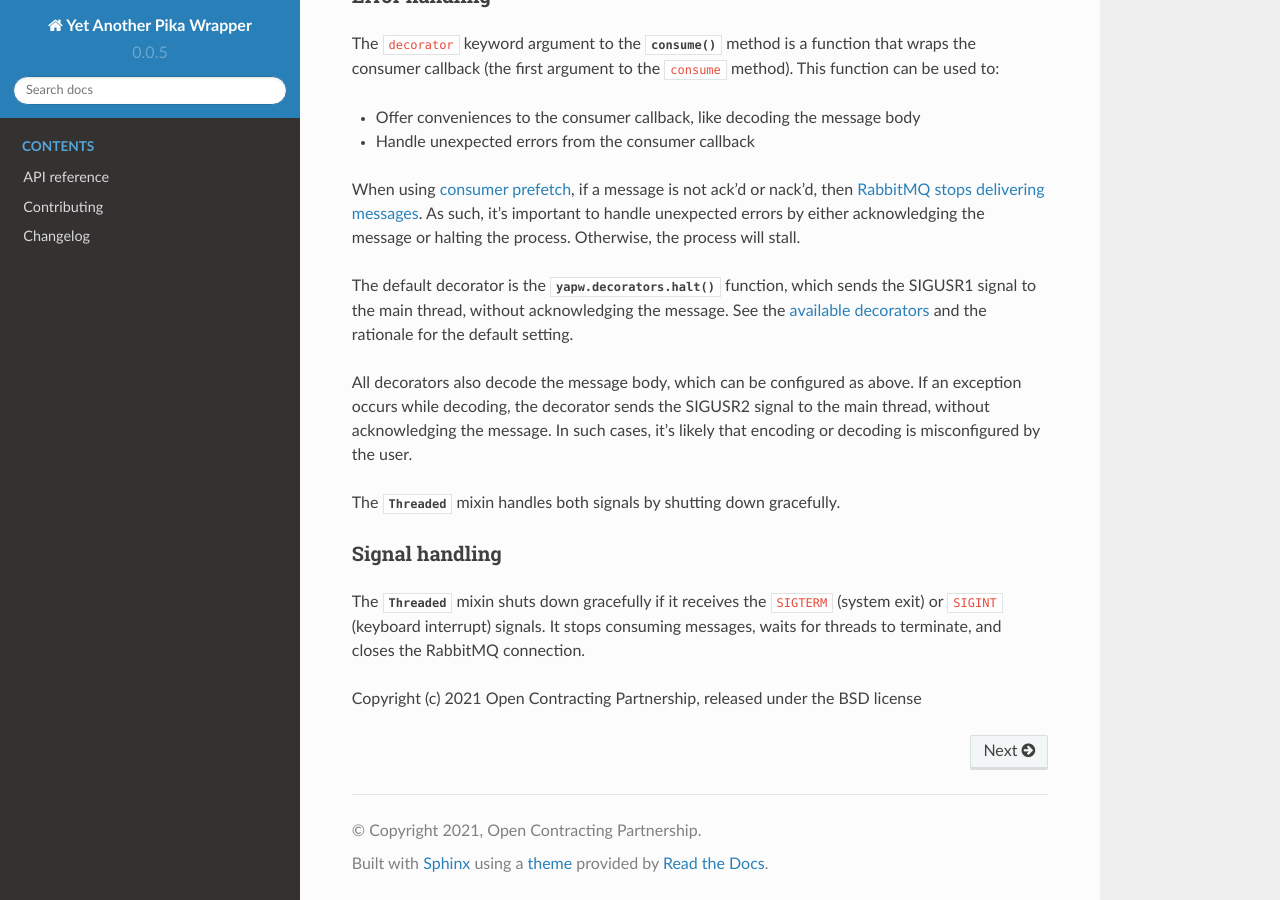
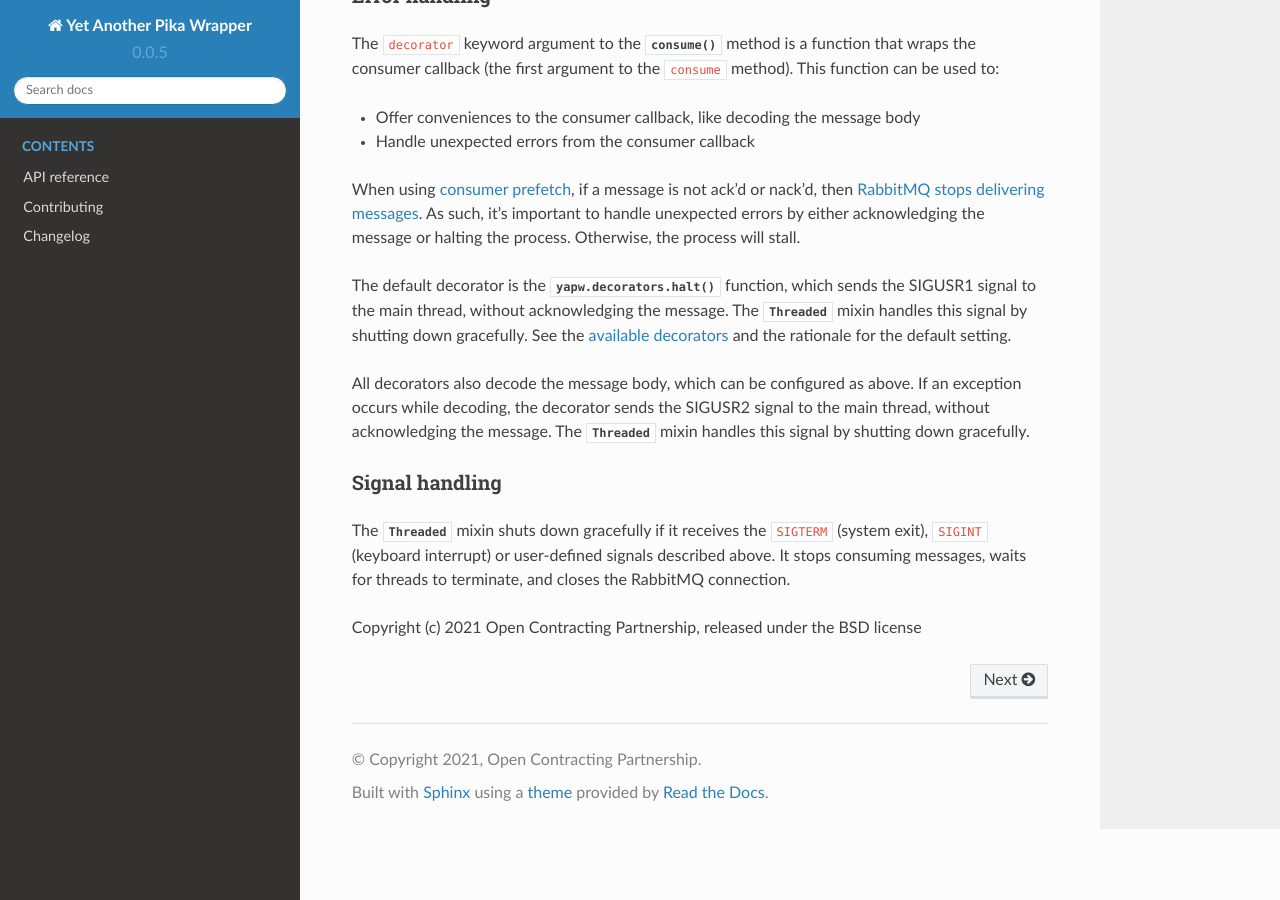
Before and after one commit to open-contracting/yapw, a Sphinx documentation site: the page built from docs/index.rst, in a window 1280 px wide and 900 px high, scrolled down 2559 px. Built offline with Sphinx 7.4.7 and the Read the Docs theme 2.0.0, drawn with Linux system fonts in a browser that asks for light colours; some of the changed text lies outside the part shown.

Commit message:
docs: Copy-edit

```diff
--- a/docs/index.rst
+++ b/docs/index.rst
@@ -28,7 +28,7 @@
 
 -  :class:`~yapw.clients.Blocking`: Use `pika.BlockingConnection <https://pika.readthedocs.io/en/stable/modules/adapters/blocking.html>`__, while avoiding deadlocks by setting ``blocked_connection_timeout`` to a sensible default.
 -  :class:`~yapw.clients.Durable`: Declare a durable exchange, use persistent messages on :meth:`~yapw.clients.Durable.publish`, and create a durable queue on :meth:`~yapw.clients.Threaded.consume`.
--  :class:`~yapw.clients.Threaded`: Run the consumer callback in separate threads when consuming messages. Install handlers for the SIGTERM and SIGINT signals to stop consuming messages, wait for threads to terminate, and close the connection.
+-  :class:`~yapw.clients.Threaded`: Run the consumer callback in separate threads when consuming messages. Install handlers for the SIGTERM, SIGINT and user-defined signals to stop consuming messages, wait for threads to terminate, and close the connection.
 
 Publish messages outside a consumer callback
 --------------------------------------------
@@ -115,15 +115,13 @@
 
 When using `consumer prefetch <https://www.rabbitmq.com/consumer-prefetch.html>`__, if a message is not ack'd or nack'd, then `RabbitMQ stops delivering messages <https://www.rabbitmq.com/confirms.html#channel-qos-prefetch>`__. As such, it's important to handle unexpected errors by either acknowledging the message or halting the process. Otherwise, the process will stall.
 
-The default decorator is the :func:`yapw.decorators.halt` function, which sends the SIGUSR1 signal to the main thread, without acknowledging the message. See the :doc:`available decorators<api/decorators>` and the rationale for the default setting.
+The default decorator is the :func:`yapw.decorators.halt` function, which sends the SIGUSR1 signal to the main thread, without acknowledging the message. The :class:`~yapw.clients.Threaded` mixin handles this signal by shutting down gracefully. See the :doc:`available decorators<api/decorators>` and the rationale for the default setting.
 
-All decorators also decode the message body, which can be configured as above. If an exception occurs while decoding, the decorator sends the SIGUSR2 signal to the main thread, without acknowledging the message. In such cases, it's likely that encoding or decoding is misconfigured by the user.
-
-The :class:`~yapw.clients.Threaded` mixin handles both signals by shutting down gracefully.
+All decorators also decode the message body, which can be configured as above. If an exception occurs while decoding, the decorator sends the SIGUSR2 signal to the main thread, without acknowledging the message. The :class:`~yapw.clients.Threaded` mixin handles this signal by shutting down gracefully.
 
 Signal handling
 ~~~~~~~~~~~~~~~
 
-The :class:`~yapw.clients.Threaded` mixin shuts down gracefully if it receives the ``SIGTERM`` (system exit) or ``SIGINT`` (keyboard interrupt) signals. It stops consuming messages, waits for threads to terminate, and closes the RabbitMQ connection.
+The :class:`~yapw.clients.Threaded` mixin shuts down gracefully if it receives the ``SIGTERM`` (system exit), ``SIGINT`` (keyboard interrupt) or user-defined signals described above. It stops consuming messages, waits for threads to terminate, and closes the RabbitMQ connection.
 
 Copyright (c) 2021 Open Contracting Partnership, released under the BSD license
```
Also changed, not shown: other parts of docs/index.rst (+2 -2 lines).
